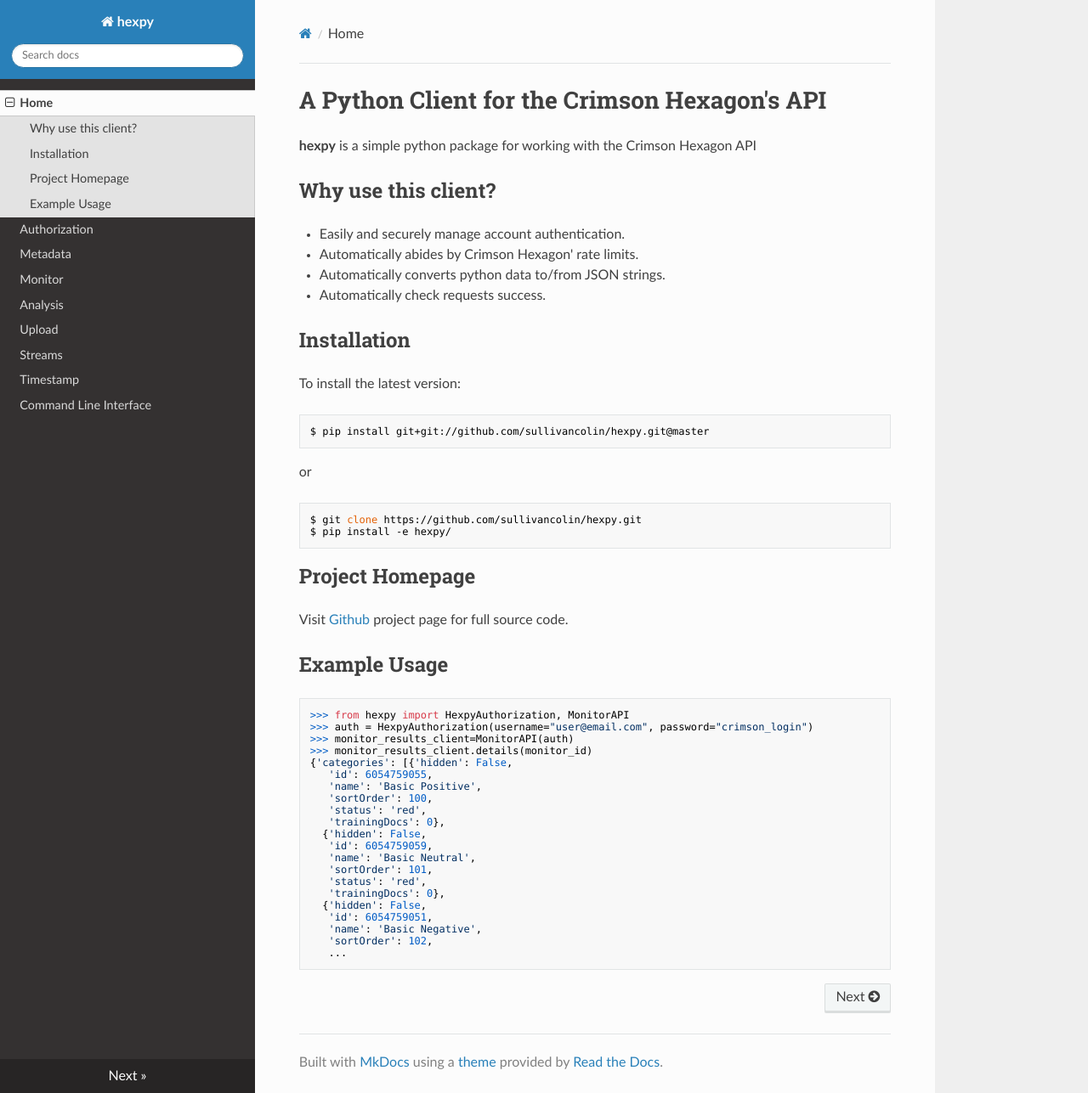
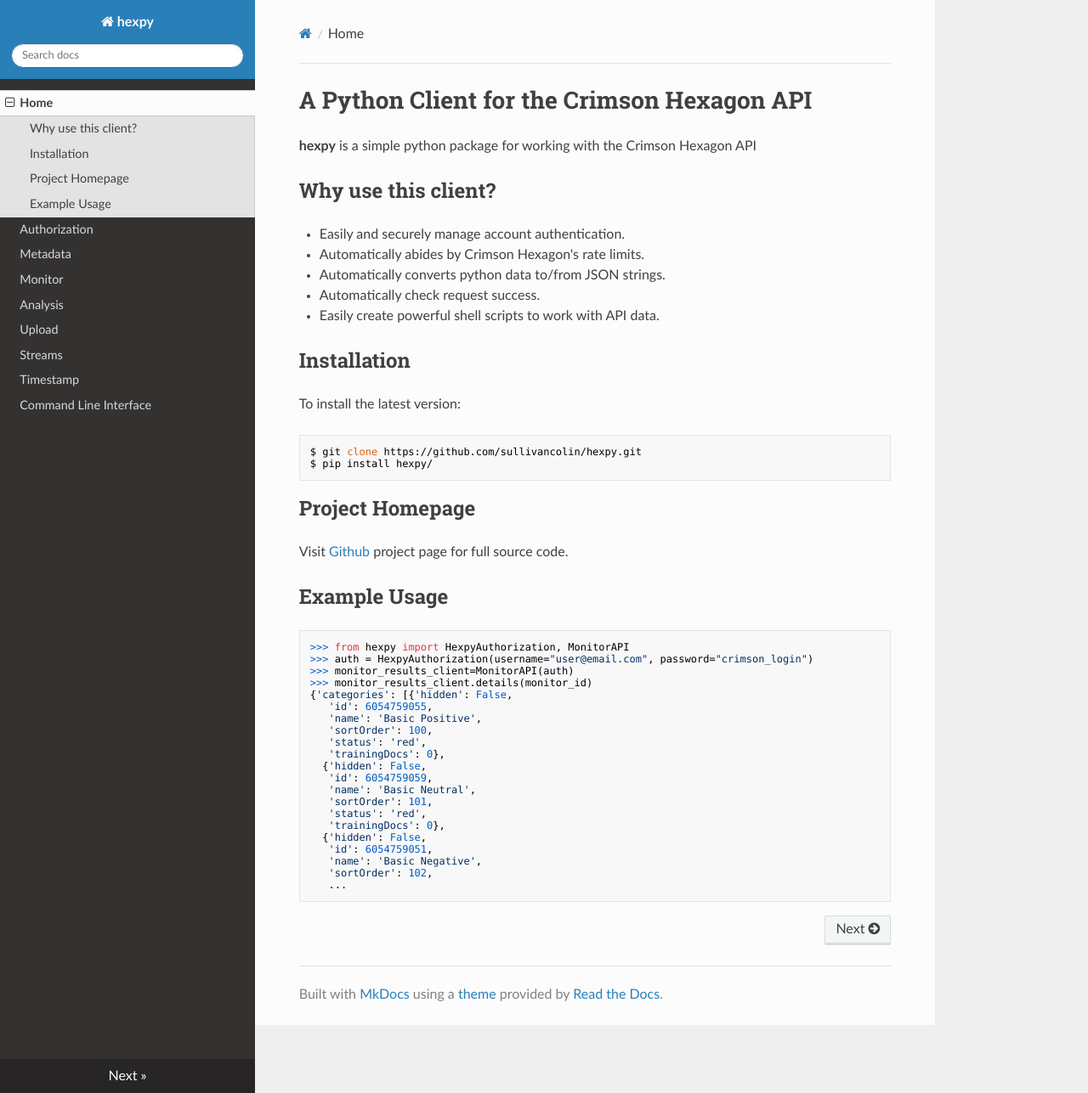
Before and after one commit to sullivancolin/hexpy, an MkDocs documentation site: the page built from docs/docs/index.md, in a window 1280 px wide and 1287 px high. Shown: the whole window at 85% size. Built offline with MkDocs 1.6.1, drawn with Linux system fonts in a browser that asks for light colours; nearby versions of some CDN libraries; old or Windows-style settings are respelled for this version of MkDocs.

Commit message:
docs fix

````diff
--- a/docs/docs/index.md
+++ b/docs/docs/index.md
@@ -1,26 +1,23 @@
-A Python Client for the Crimson Hexagon's API
-=============================================
+A Python Client for the Crimson Hexagon API
+===========================================
 
 **hexpy** is a simple python package for working with the Crimson Hexagon API
 
 ## Why use this client?
 
 * Easily and securely manage account authentication.
-* Automatically abides by Crimson Hexagon' rate limits.
+* Automatically abides by Crimson Hexagon's rate limits.
 * Automatically converts python data to/from JSON strings.
-* Automatically check requests success.
+* Automatically check request success.
+* Easily create powerful shell scripts to work with API data.
 
 ## Installation
 <!-- To install the most recent stable release run `pip install hexpy`. -->
 
 To install the latest version:
 ```bash
-$ pip install git+git://github.com/sullivancolin/hexpy.git@master
-```
- or
-```bash
 $ git clone https://github.com/sullivancolin/hexpy.git
-$ pip install -e hexpy/
+$ pip install hexpy/
 ```
 
 ## Project Homepage
````
Also changed, not shown: docs/docs/CLI.md (+5 -4 lines), README.md, 1 other file.
